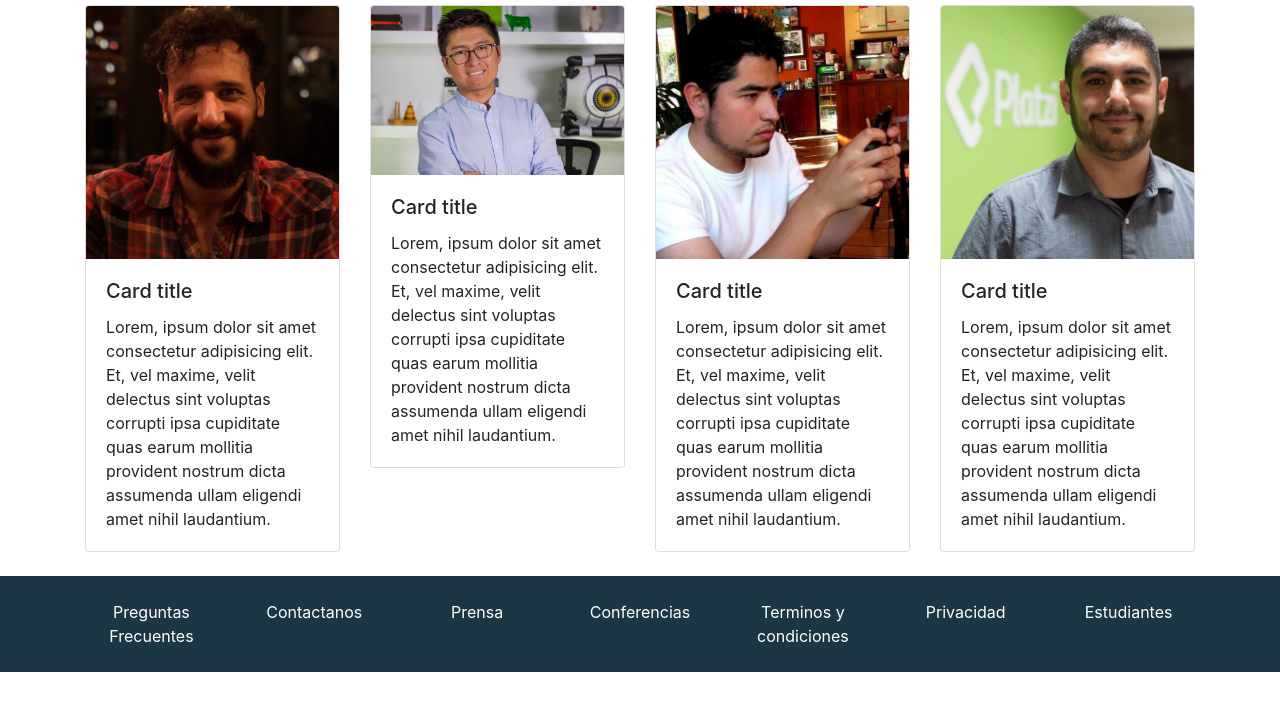
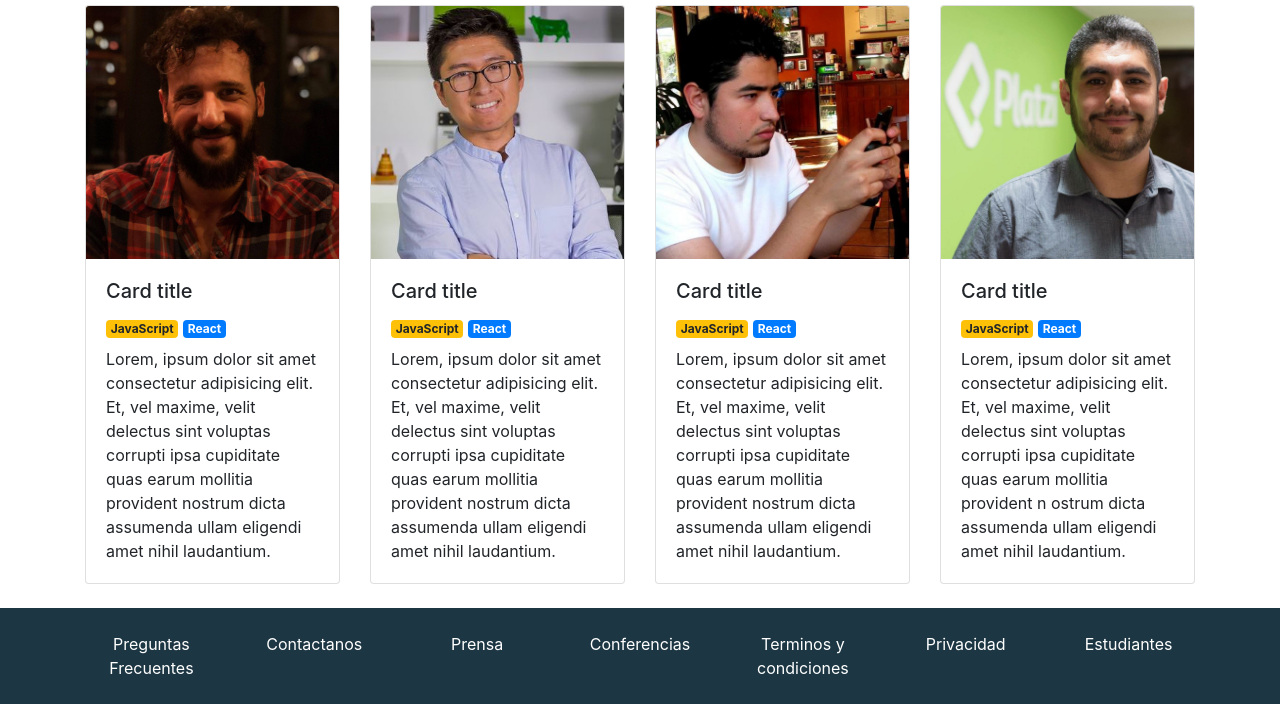
Before and after one commit to LuisCarlos97/Platzi, a plain HTML site: page index.html in a window 1280 px wide. Shown: the part 705-1409 px from the top of the page. Before the commit the page ends 1377 px from the top, so only its background shows below. Drawn offline with nearby package versions, Linux system fonts and the light colour scheme.

Commit message:
Add files via upload

```diff
--- a/index.html
+++ b/index.html
@@ -88,11 +88,15 @@
           </div>
         </div>
         <div class="row">
-            <div class="col-sm-6 col-md-3 mb-4">
+            <div class="col - 12 col-sm-6 col-md-6 col-lg-3 mb-4">
                 <div class="card">
                     <img src="assets/speakers/sacha.jpg" class="card-img-top" alt="foto de sacha">
                     <div class="card-body">
                       <h5 class="card-title">Card title</h5>
+                      <div class="bagdes mb-2">
+                          <span class="badge badge-warning">JavaScript</span>
+                          <span class="badge badge-primary">React</span>
+                        </div>
                       <p class="card-text">Lorem, ipsum dolor sit amet consectetur adipisicing elit.
                         Et, vel maxime, velit delectus sint voluptas corrupti ipsa cupiditate quas earum mollitia
                         provident nostrum dicta assumenda ullam eligendi amet nihil laudantium.</p>
@@ -100,11 +104,15 @@
                   </div>
             </div>
 
-            <div class="col-sm-6 col-md-3 mb-4">
+            <div class="col-12 col-sm-6 col-md-6 col-lg-3 mb-4">
                 <div class="card">
-                    <img src="assets/speakers/leonidas.jpeg" class="card-img-top" alt="foto de sacha">
+                    <img src="assets/speakers/leonidas2.jpeg" class="card-img-top" alt="foto de sacha">
                     <div class="card-body">
                       <h5 class="card-title">Card title</h5>
+                      <div class="bagdes mb-2">
+                          <span class="badge badge-warning">JavaScript</span>
+                          <span class="badge badge-primary">React</span>
+                        </div>
                       <p class="card-text">Lorem, ipsum dolor sit amet consectetur adipisicing elit.
                         Et, vel maxime, velit delectus sint voluptas corrupti ipsa cupiditate quas earum mollitia
                         provident nostrum dicta assumenda ullam eligendi amet nihil laudantium.</p>
@@ -112,11 +120,15 @@
               </div>
             </div>
 
-            <div class="col-sm-6 col-md-3 mb-4">
+            <div class="col-12 col-sm-6 col-md-6 col-lg-3 mb-4">
                 <div class="card">
                     <img src="assets/speakers/freddy.jpeg" class="card-img-top" alt="foto de sacha">
                     <div class="card-body">
                       <h5 class="card-title">Card title</h5>
+                      <div class="bagdes mb-2">
+                          <span class="badge badge-warning">JavaScript</span>
+                          <span class="badge badge-primary">React</span>
+                        </div>
                       <p class="card-text">Lorem, ipsum dolor sit amet consectetur adipisicing elit.
                         Et, vel maxime, velit delectus sint voluptas corrupti ipsa cupiditate quas earum mollitia
                         provident nostrum dicta assumenda ullam eligendi amet nihil laudantium.</p>
@@ -124,14 +136,19 @@
               </div>
           </div>
 
-          <div class="col-sm-6 col-md-3 mb-4">
+          <div class="col-12 col-sm-6 col-md-6 col-lg-3 mb-4">
               <div class="card">
                   <img src="assets/speakers/cvander.jpeg" class="card-img-top" alt="foto de sacha">
                   <div class="card-body">
                     <h5 class="card-title">Card title</h5>
+                    <div class="bagdes mb-2">
+                        <span class="badge badge-warning">JavaScript</span>
+                        <span class="badge badge-primary">React</span>
+                      </div>
                     <p class="card-text">Lorem, ipsum dolor sit amet consectetur adipisicing elit.
                       Et, vel maxime, velit delectus sint voluptas corrupti ipsa cupiditate quas earum mollitia
-                      provident nostrum dicta assumenda ullam eligendi amet nihil laudantium.</p>
+                      provident n
+                      ostrum dicta assumenda ullam eligendi amet nihil laudantium.</p>
               </div>
             </div>
           </div>
@@ -139,6 +156,11 @@
         </div>
     </section>
     <!--/Spekears-->
+    <!--Lugar y fecha-->
+    <section id="place-time">
+
+    </section>
+    <!--/Lugar y fecha-->
     <!--footer-->
     <footer id="footer" class="pb-4 pt-4">
       <div class="container">
```
